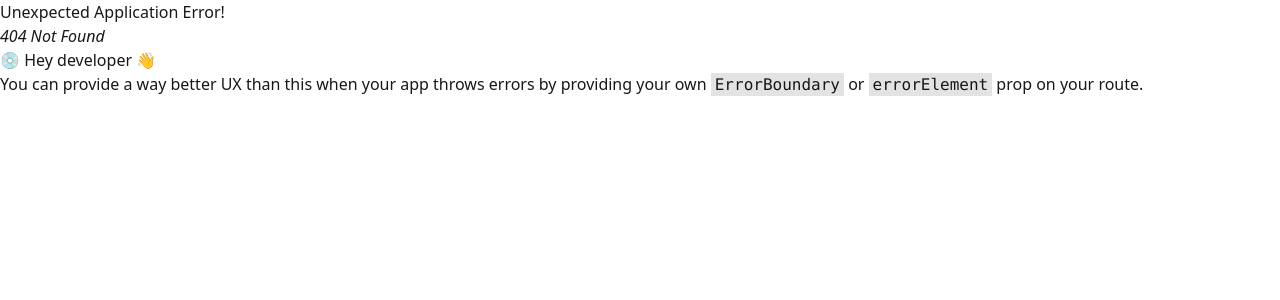
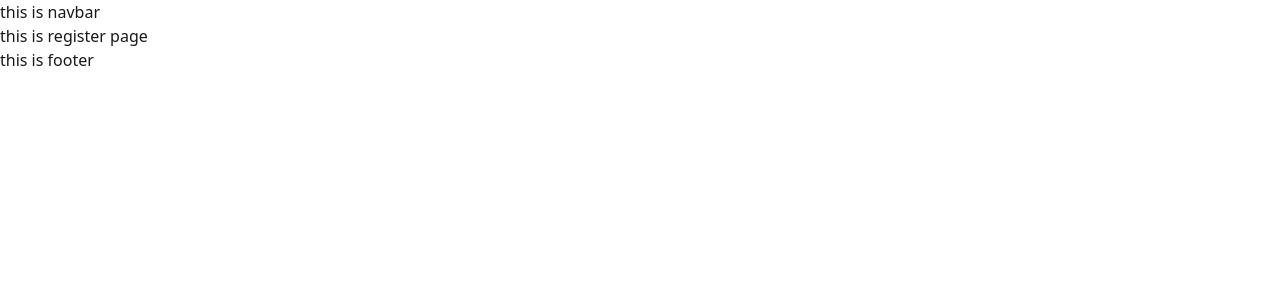
Before and after one commit to laizu01993/gaming-review-client, a React (Vite) app: page /register in a window 1280 px wide. Before the commit this address had no page. Shown: the top 300 px of the page. Built offline with nearby package versions, Linux system fonts and the light colour scheme.

Commit message:
created some folder structure and router set up in main.jsx

```diff
--- /dev/null
+++ b/src/Components/Footer.jsx
@@ -0,0 +1,8 @@
+
+const Footer = () =>{
+    return(
+        <div>this is footer</div>
+    );
+};
+
+export default Footer;
--- /dev/null
+++ b/src/Components/Navbar.jsx
@@ -0,0 +1,10 @@
+
+const Navbar = () =>{
+    return(
+        <div>
+            this is navbar
+        </div>
+    );
+};
+
+export default Navbar;
--- /dev/null
+++ b/src/Components/Pages/AllReviews.jsx
@@ -0,0 +1,8 @@
+
+const AllReviews = () => {
+    return(
+        <div>All Reviews</div>
+    );
+};
+
+export default AllReviews;
--- /dev/null
+++ b/src/Components/Pages/Home.jsx
@@ -0,0 +1,13 @@
+import Banner from "../home/Banner";
+import HighestRated from "../home/HighestRated";
+
+const Home = () => {
+    return (
+        <div>
+            <Banner></Banner>
+            <HighestRated></HighestRated>
+        </div>
+    );
+};
+
+export default Home;
--- /dev/null
+++ b/src/Components/Pages/Login.jsx
@@ -0,0 +1,8 @@
+
+const Login = () => {
+    return (
+        <div>this is login page</div>
+    );
+};
+
+export default Login;
--- /dev/null
+++ b/src/Components/Pages/MyReviews.jsx
@@ -0,0 +1,8 @@
+
+const MyReviews = () => {
+    return (
+        <div>My Reviews</div>
+    );
+};
+
+export default MyReviews;
--- /dev/null
+++ b/src/Components/Pages/Register.jsx
@@ -0,0 +1,8 @@
+
+const Register = () => {
+    return (
+        <div>this is register page</div>
+    );
+};
+
+export default Register;
--- /dev/null
+++ b/src/Components/Pages/Watchlist.jsx
@@ -0,0 +1,8 @@
+
+const Watchlist = () => {
+    return (
+        <div>this is watchlist</div>
+    );
+};
+
+export default Watchlist;
--- /dev/null
+++ b/src/Components/home/Banner.jsx
@@ -0,0 +1,10 @@
+
+const Banner = () =>{
+    return(
+        <div>
+            this is banner
+        </div>
+    );
+};
+
+export default Banner;
--- /dev/null
+++ b/src/Components/home/HighestRated.jsx
@@ -0,0 +1,8 @@
+
+const HighestRated = () =>{
+    return (
+        <div>this is HighestRated</div>
+    );
+};
+
+export default HighestRated;
--- /dev/null
+++ b/src/layout/MainLayout.jsx
@@ -0,0 +1,15 @@
+import { Outlet } from "react-router-dom";
+import Navbar from "../Components/Navbar";
+import Footer from "../Components/Footer";
+
+const MainLayout = () =>{
+    return (
+        <div>
+            <Navbar></Navbar>
+            <Outlet></Outlet>
+            <Footer></Footer>
+        </div>
+    );
+};
+
+export default MainLayout;
```
Also changed, not shown: src/main.jsx (+27 -3 lines).
